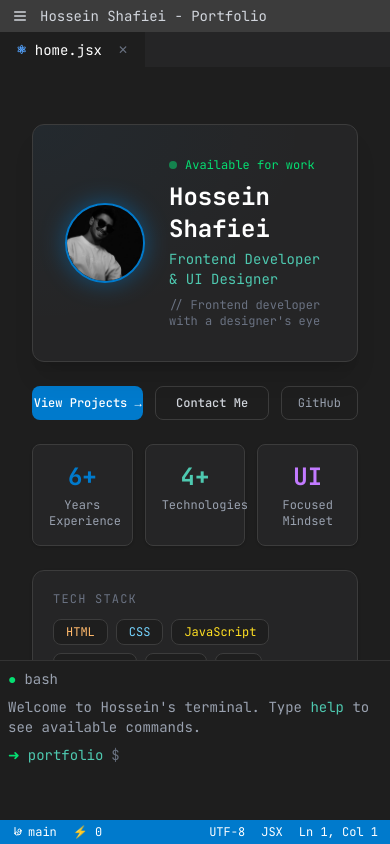
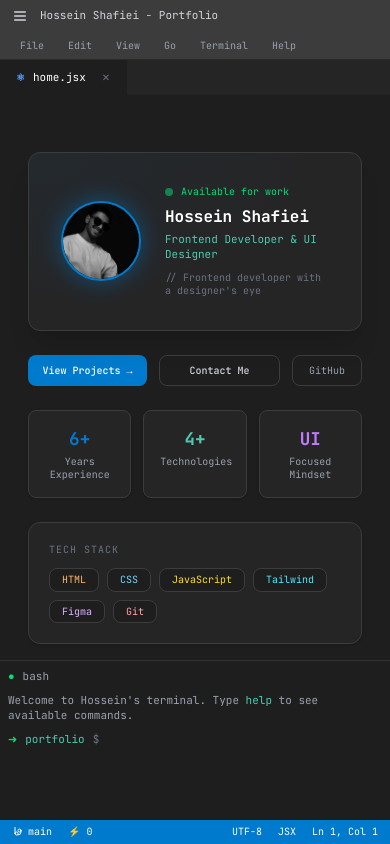
Before and after one commit to ihosuix/portfolio, a website built with Vite: page index.html in a window 390 px wide. Built offline with nearby package versions, Linux system fonts and the light colour scheme.

Commit message:
feat: add menu bar, fix mobile fonts, scrollable tabs

```diff
--- a/index.html
+++ b/index.html
@@ -3,7 +3,7 @@
   <head>
     <meta charset="UTF-8" />
     <link rel="icon" type="image/svg+xml" href="/favicon.svg" />
-    <meta name="viewport" content="width=device-width, initial-scale=1.0" />
+<meta name="viewport" content="width=device-width, initial-scale=1.0, maximum-scale=1.0, user-scalable=no" />
     <link rel="stylesheet" href="/src/style.css">
     <link href="https://fonts.googleapis.com/css2?family=JetBrains+Mono:wght@300;400;500;600;700&display=swap" rel="stylesheet">
     <title>ihosuix</title>
@@ -21,6 +21,59 @@
 </div>
 
 <div id="sidebar-overlay" class="fixed inset-0 bg-black bg-opacity-50 z-40 hidden md:hidden"></div>
+
+<!-- Menu Bar -->
+<div class="h-7 bg-[#3c3c3c] flex items-center px-2 text-xs text-gray-400 select-none border-b border-[#2a2a2a] shrink-0">
+  <div class="relative group">
+    <button class="px-3 py-1 hover:bg-[#505050] rounded transition-colors">File</button>
+    <div class="hidden group-hover:block absolute top-full left-0 bg-[#252526] border border-[#3c3c3c] rounded shadow-xl z-50 w-52 py-1">
+      <div class="px-4 py-1.5 hover:bg-[#094771] hover:text-white cursor-pointer flex justify-between"><span>New File</span><span class="text-gray-600">Ctrl+N</span></div>
+      <div class="px-4 py-1.5 hover:bg-[#094771] hover:text-white cursor-pointer flex justify-between"><span>Open File</span><span class="text-gray-600">Ctrl+O</span></div>
+      <div class="border-t border-[#3c3c3c] my-1"></div>
+      <div class="px-4 py-1.5 hover:bg-[#094771] hover:text-white cursor-pointer flex justify-between"><span>Save</span><span class="text-gray-600">Ctrl+S</span></div>
+    </div>
+  </div>
+
+  <div class="relative group">
+    <button class="px-3 py-1 hover:bg-[#505050] rounded transition-colors">Edit</button>
+    <div class="hidden group-hover:block absolute top-full left-0 bg-[#252526] border border-[#3c3c3c] rounded shadow-xl z-50 w-52 py-1">
+      <div class="px-4 py-1.5 hover:bg-[#094771] hover:text-white cursor-pointer flex justify-between"><span>Undo</span><span class="text-gray-600">Ctrl+Z</span></div>
+      <div class="px-4 py-1.5 hover:bg-[#094771] hover:text-white cursor-pointer flex justify-between"><span>Redo</span><span class="text-gray-600">Ctrl+Y</span></div>
+      <div class="border-t border-[#3c3c3c] my-1"></div>
+      <div class="px-4 py-1.5 hover:bg-[#094771] hover:text-white cursor-pointer flex justify-between"><span>Find</span><span class="text-gray-600">Ctrl+F</span></div>
+    </div>
+  </div>
+
+  <div class="relative group">
+    <button class="px-3 py-1 hover:bg-[#505050] rounded transition-colors">View</button>
+    <div class="hidden group-hover:block absolute top-full left-0 bg-[#252526] border border-[#3c3c3c] rounded shadow-xl z-50 w-52 py-1">
+      <div class="px-4 py-1.5 hover:bg-[#094771] hover:text-white cursor-pointer flex justify-between"><span>Explorer</span><span class="text-gray-600">Ctrl+Shift+E</span></div>
+      <div class="px-4 py-1.5 hover:bg-[#094771] hover:text-white cursor-pointer flex justify-between"><span>Terminal</span><span class="text-gray-600">Ctrl+`</span></div>
+    </div>
+  </div>
+
+  <div class="relative group">
+    <button class="px-3 py-1 hover:bg-[#505050] rounded transition-colors">Go</button>
+    <div class="hidden group-hover:block absolute top-full left-0 bg-[#252526] border border-[#3c3c3c] rounded shadow-xl z-50 w-52 py-1">
+      <div class="px-4 py-1.5 hover:bg-[#094771] hover:text-white cursor-pointer flex justify-between"><span>Go to File</span><span class="text-gray-600">Ctrl+P</span></div>
+      <div class="px-4 py-1.5 hover:bg-[#094771] hover:text-white cursor-pointer flex justify-between"><span>Go to Line</span><span class="text-gray-600">Ctrl+G</span></div>
+    </div>
+  </div>
+
+  <div class="relative group">
+    <button class="px-3 py-1 hover:bg-[#505050] rounded transition-colors">Terminal</button>
+    <div class="hidden group-hover:block absolute top-full left-0 bg-[#252526] border border-[#3c3c3c] rounded shadow-xl z-50 w-52 py-1">
+      <div class="px-4 py-1.5 hover:bg-[#094771] hover:text-white cursor-pointer flex justify-between"><span>New Terminal</span><span class="text-gray-600">Ctrl+Shift+`</span></div>
+    </div>
+  </div>
+
+  <div class="relative group">
+    <button class="px-3 py-1 hover:bg-[#505050] rounded transition-colors">Help</button>
+    <div class="hidden group-hover:block absolute top-full left-0 bg-[#252526] border border-[#3c3c3c] rounded shadow-xl z-50 w-52 py-1">
+      <div class="px-4 py-1.5 hover:bg-[#094771] hover:text-white cursor-pointer flex justify-between"><span>About</span></div>
+    </div>
+  </div>
+</div>
 
   <!-- Main Container -->
   <div class="flex flex-1 overflow-hidden">
@@ -119,8 +172,8 @@
     <div class="flex flex-col flex-1 overflow-hidden">
 
       <!-- Tabs -->
-      <div class="h-9 bg-[#252526] flex items-center text-sm border-b border-[#1e1e1e]">
-        <div data-tab="home" class="flex items-center gap-2 px-4 h-full bg-[#1e1e1e] border-r border-[#1e1e1e] text-white cursor-pointer">
+<div class="h-9 bg-[#252526] flex items-center text-sm border-b border-[#1e1e1e] shrink-0 overflow-x-auto scrollbar-none">
+          <div data-tab="home" class="flex items-center gap-2 px-4 h-full bg-[#1e1e1e] border-r border-[#1e1e1e] text-white cursor-pointer">
           <span class="text-blue-400 font-bold text-xs">⚛</span>
           <span>home.jsx</span>
           <button class="ml-2 text-gray-500 hover:text-white text-xs">✕</button>
--- a/src/style.css
+++ b/src/style.css
@@ -3,3 +3,59 @@
 * {
   font-family: 'JetBrains Mono', monospace;
 }
+
+/* Mobile font fixes */
+@media (max-width: 768px) {
+  body {
+    font-size: 11px;
+  }
+
+  /* Smaller headings on mobile */
+  h1 { font-size: 1rem !important; }
+  h2 { font-size: 0.9rem !important; }
+  h3 { font-size: 0.85rem !important; }
+  h4 { font-size: 0.8rem !important; }
+
+  /* Smaller badges and tags */
+  .text-xs { font-size: 10px !important; }
+  .text-sm { font-size: 11px !important; }
+
+  #home-content h1,
+  #about-content h2,
+  #skills-content h2,
+  #projects-content h2,
+  #experience-content h2,
+  #contact-content h2,
+  #readme-content h2 {
+    font-size: 1.25rem;
+  }
+
+  #home-content .text-2xl {
+    font-size: 1.1rem;
+  }
+
+  .max-w-2xl {
+    padding-left: 0.75rem;
+    padding-right: 0.75rem;
+  }
+
+  /* Tab text smaller on mobile */
+  [data-tab] span:not(.text-xs) {
+    font-size: 11px;
+  }
+
+  /* Terminal font */
+  #terminal-input,
+  #terminal-output,
+  #terminal-welcome {
+    font-size: 11px;
+  }
+}
+.scrollbar-none {
+  scrollbar-width: none;
+  -ms-overflow-style: none;
+}
+
+.scrollbar-none::-webkit-scrollbar {
+  display: none;
+}
```
